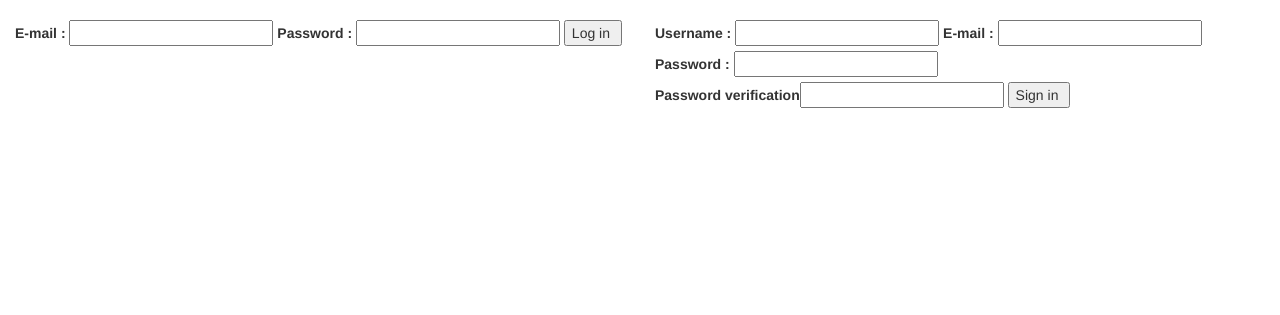
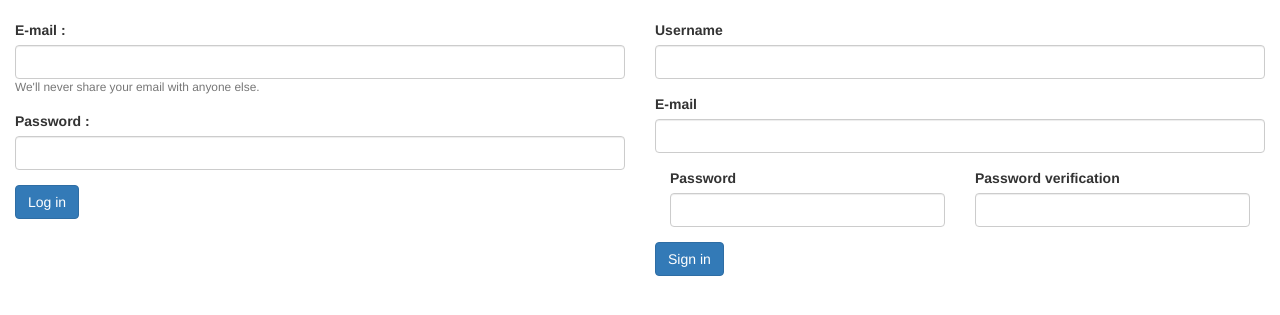
Before and after one commit to G2B-Equipe1/Projet-PHP, a PHP site: page /user_space.php?lang=en in a window 1280 px wide. Shown: the part 52-367 px from the top of the page. Run offline with PHP 8.4, Linux system fonts and the light colour scheme; data that the repository does not hold is empty; some libraries are stand-ins or nearby versions.

Commit message:
Bootstrap is amazing!

```diff
--- a/user_space.php
+++ b/user_space.php
@@ -17,10 +17,17 @@
             <section class="row">
                 <article class="col-xs-12 col-sm-6 col-md-6 col-lg-6">
                     <form action="data-processing.php" method="post">
-                        <label><?php echo _('E-mail : ') ?><input type="text" name="id"/></label>
-                        <label><?php echo _('Password : ') ?><input type="password" name="mdp"/></label>
+                        <div class="form-group">
+                            <label><?php echo _('E-mail : ') ?></label>
+                            <input class="form-control" type="email" name="id"/>
+                            <small id="emailHelp" class="form-text text-muted">We'll never share your email with anyone else.</small>
+                        </div>
+                        <div class="form-group">
+                            <label><?php echo _('Password : ') ?></label>
+                            <input class="form-control" type="password" name="mdp"/>
+                        </div>
                         <input type="hidden" name="action" value="a_log_in">
-                        <input type="submit" value="<?php echo _('Log in ')?>"/>
+                        <input class="btn btn-primary" type="submit" value="<?php echo _('Log in ')?>"/>
                     </form>
                     </p>
                     <p style="display:<?php echo isset($_SESSION['connexionfailed']) ? '' : 'none';
@@ -31,12 +38,26 @@
 
                 <article class="col-xs-12 col-sm-6 col-md-6 col-lg-6">
                     <form action="data-processing.php" method="post">
-                        <label><?php echo _('Username : ')?><input type="text" name="pseudo"/></label>
-                        <label><?php echo _('E-mail : ')?><input type="text" name="mail"/></label>
-                        <label><?php echo _('Password : ')?><input type="password" name="mdp"/></label>
-                        <label><?php echo _('Password verification')?><input type="password" name="confirmationmdp"/></label>
+                        <div class="form-group">
+                            <label><?php echo _('Username')?></label>
+                            <input class="form-control" type="text" name="pseudo"/>
+                        </div>
+                        <div class="form-group">
+                            <label><?php echo _('E-mail')?></label>
+                            <input class="form-control" type="text" name="mail"/>
+                        </div>
+                        <div class="form-row">
+                            <div class="form-group col-md-6">
+                                <label><?php echo _('Password')?></label>
+                                <input class="form-control" type="password" name="mdp"/>
+                            </div>
+                            <div class="form-group col-md-6">
+                                <label><?php echo _('Password verification')?></label>
+                                <input class="form-control" type="password" name="confirmationmdp"/>
+                            </div>
+                        </div>
                         <input type="hidden" name="action" value="a_sign_in">
-                        <input type="submit" value="<?php echo _('Sign in ')?>"/>
+                        <input class="btn btn-primary" type="submit" value="<?php echo _('Sign in ')?>"/>
                     </form>
 
                     <p style="display:<?php echo isset($_SESSION['mailpris']) ? '' : 'none';
```
